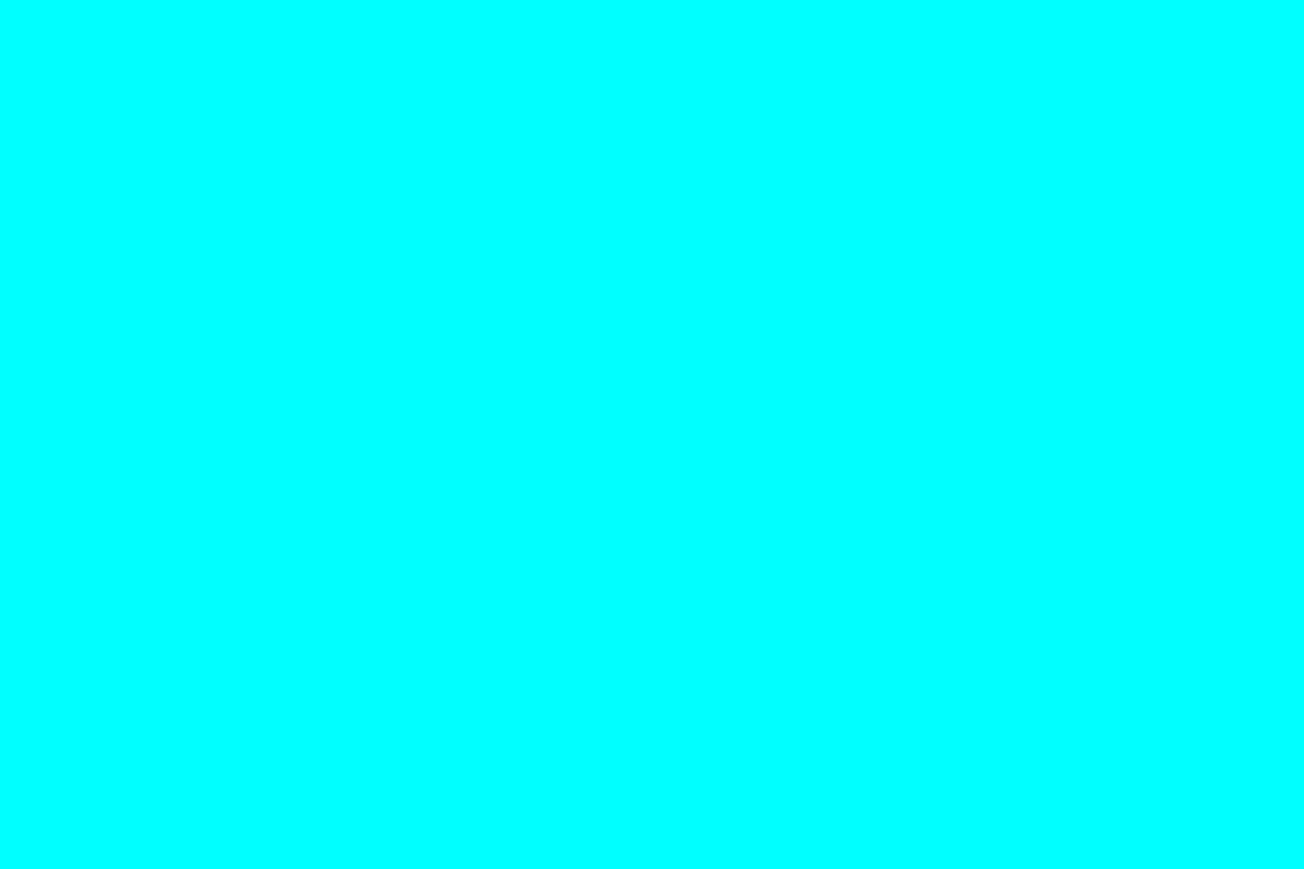
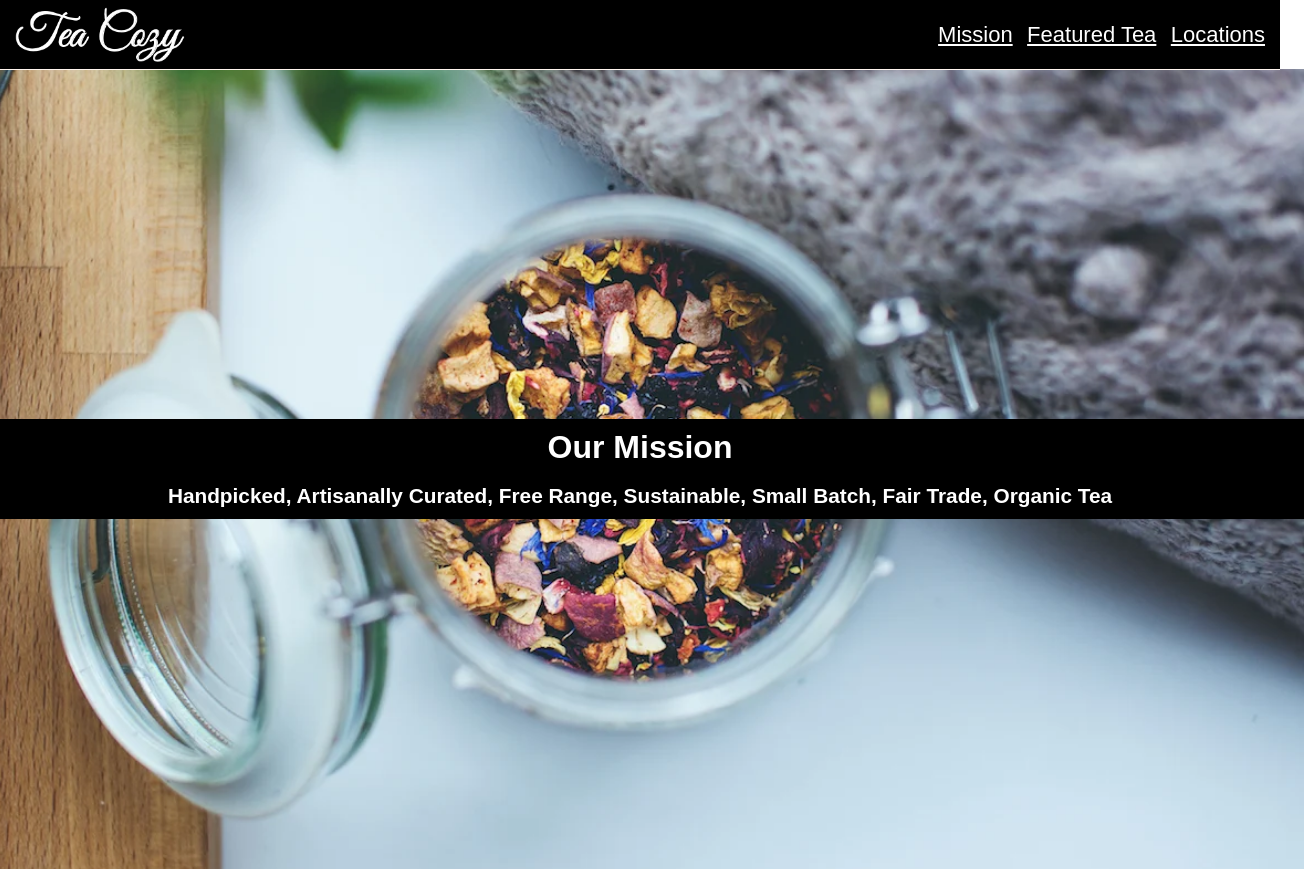
Before and after one commit to pedrolmr/tea-cozy, a plain HTML site: page index.html in a window 1280 px wide. Shown: the whole page, 1304 px wide, since content can reach past the window. Before the commit the page ends 800 px from the top, so only its background shows below. Drawn offline with Linux system fonts and the light colour scheme.

Commit message:
top section and nav done

```diff
--- a/index.html
+++ b/index.html
@@ -6,7 +6,44 @@
     <meta name="viewport" content="width=device-width, initial-scale=1.0">
     <title>Tea Cozy</title>
     <link rel="stylesheet" href="style.css">
+    <link rel="stylesheet" href="reset.css">
 </head>
 <body>
+    <div class="container">
+        <div class="nav">
+            <img src="./images/img-tea-cozy-logo.png" alt="">
+            <ul>
+                <li><a href="#">Mission</a></li>
+                <li><a href="#">Featured Tea</a></li>
+                <li><a href="#">Locations</a></li>
+            </ul>
+        </div>
+
+        <div class="main">
+            <div class="top">
+                <!--code here-->
+                <div class="top-middle-text">
+                    <!-- <div class="text"> -->
+                        <h2>Our Mission</h2>
+                        <h4>Handpicked, Artisanally Curated, Free Range, Sustainable, Small Batch, Fair Trade, Organic Tea</h4>
+                    <!-- </div> -->
+
+                </div>
+            </div>
+
+            <div class="middle">
+                <!--code here-->
+            </div>
+
+            <div class="bottom">
+                <!--code here-->
+            </div>
+
+            <footer>
+                <!--code here-->
+            </footer>
+
+        </div>
+    </div>
 </body>
 </html>
--- /dev/null
+++ b/reset.css
@@ -0,0 +1,48 @@
+/* http://meyerweb.com/eric/tools/css/reset/
+   v2.0 | 20110126
+   License: none (public domain)
+*/
+
+html, body, div, span, applet, object, iframe,
+h1, h2, h3, h4, h5, h6, p, blockquote, pre,
+a, abbr, acronym, address, big, cite, code,
+del, dfn, em, img, ins, kbd, q, s, samp,
+small, strike, strong, sub, sup, tt, var,
+b, u, i, center,
+dl, dt, dd, ol, ul, li,
+fieldset, form, label, legend,
+table, caption, tbody, tfoot, thead, tr, th, td,
+article, aside, canvas, details, embed,
+figure, figcaption, footer, header, hgroup,
+menu, nav, output, ruby, section, summary,
+time, mark, audio, video {
+	margin: 0;
+	padding: 0;
+	border: 0;
+	font-size: 100%;
+	font-family: Arial, Helvetica, sans-serif;
+	vertical-align: baseline;
+}
+/* HTML5 display-role reset for older browsers */
+article, aside, details, figcaption, figure,
+footer, header, hgroup, menu, nav, section {
+	display: block;
+}
+body {
+	line-height: 1;
+}
+ol, ul {
+	list-style: none;
+}
+blockquote, q {
+	quotes: none;
+}
+blockquote:before, blockquote:after,
+q:before, q:after {
+	content: '';
+	content: none;
+}
+table {
+	border-collapse: collapse;
+	border-spacing: 0;
+}
--- a/style.css
+++ b/style.css
@@ -1,3 +1,84 @@
-body{
-    background-color: aqua;
+.container{
+    /* width: 100%;
+    height: 100%; */
+    display: flex;
+    flex-direction: column;
+    justify-content: center;
+    align-items: center;
+    background-color: #000;
 }
+.nav{
+    background-color: #000;
+    display: flex;
+    align-items: center;
+    height:69px;
+    border-bottom:1px solid seashell;
+    justify-content: space-between;
+    position: fixed;
+    width:100%;
+    top:0;
+}
+.nav img{
+    margin-left:15px;
+    width:170px;
+}
+.nav ul{
+    /* border:1px solid red; */
+    display: inline;
+    margin-right: 15px;
+
+}
+.nav ul li{
+    display: inline;
+    color:white;
+    padding-left: 10px;
+    font-size: 22px;
+}
+.nav ul li a{
+    color:white;
+    text-decoration: underline;
+}
+.main{
+    /* border:5px solid red; */
+    width:1327px;
+    margin-top:69px;
+}
+.main .top{
+    /* border:2px solid orange; */
+    /* background-color: #000; */
+    color:white;
+    background-image: url("./images/img-mission-background.webp");
+    background-size: cover;
+    background-position: center;
+    background-repeat: no-repeat;
+    width:100%;
+    height:800px;
+    display: flex;
+    justify-content: center;
+    align-items: center;
+
+}
+.main .top .top-middle-text{
+    /* align-items: center; */
+    height:100px;
+    background-color: #000;
+    width: 100%;
+    display: flex;
+    justify-content: center;
+    align-items: center;
+}
+.main .top .top-middle-text{
+    text-align: center;
+    display: flex;
+    flex-direction: column;
+    justify-content: space-around;
+    align-items: center;
+}
+
+.main .top .top-middle-text h2{
+    font-size:2em;
+}
+
+.main .top .top-middle-text h4{
+    font-size:1.3em
+}
```
Also changed, not shown: images/img-bedford-bizarre.webp (added), images/img-berryblitz.webp (added), images/img-donut.webp (added), images/img-locations-background.jpeg (added), images/img-mission-background.webp (added), images/img-myrtle-ave.webp (added), images/img-spiced-rum.webp (added), images/img-tea-cozy-logo.png (added).
